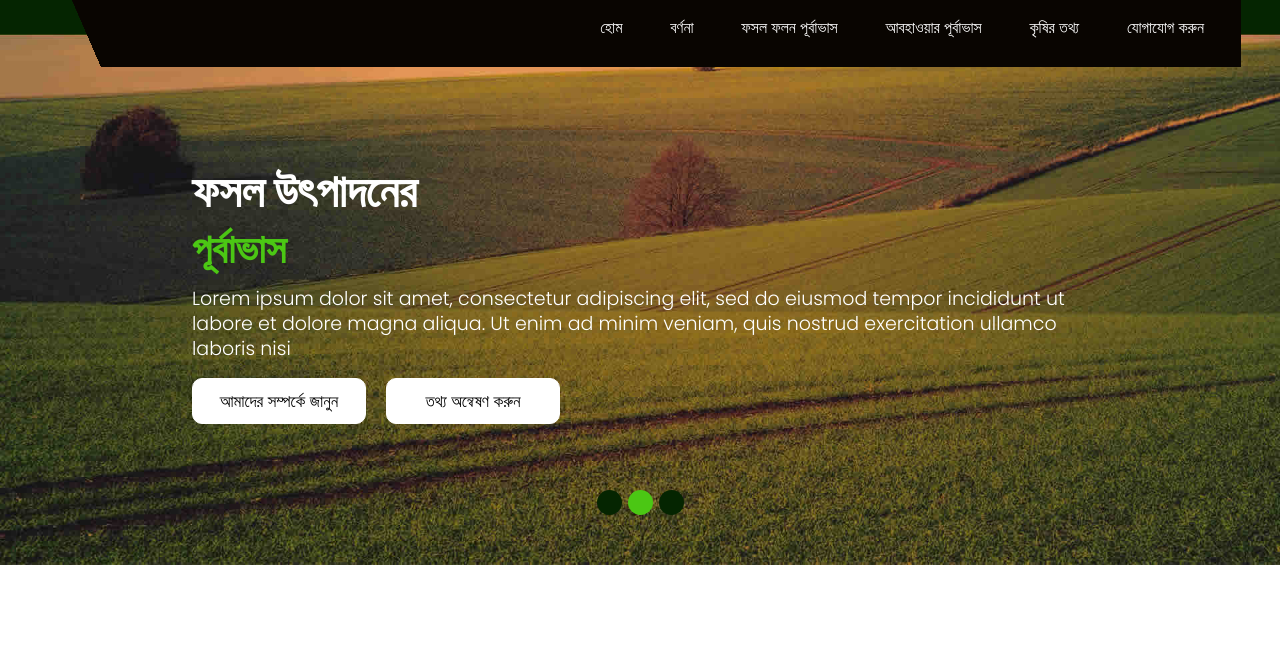
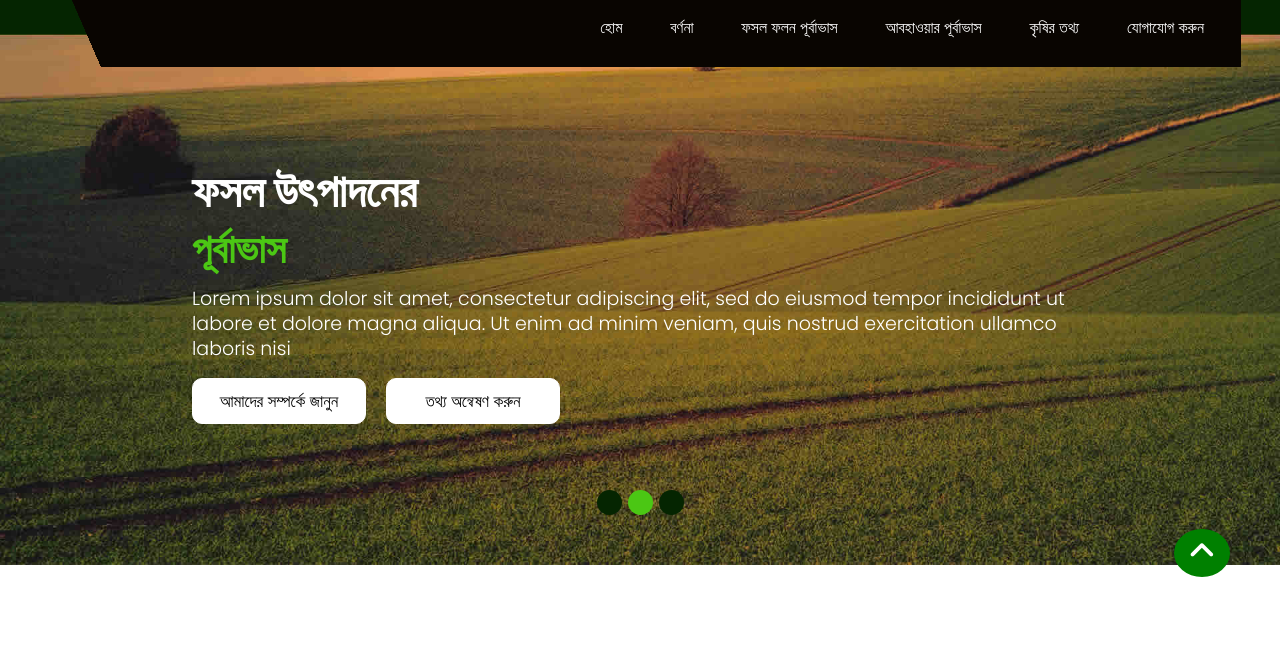
Before and after one commit to ashik035/crop_yield, a Django app: page / in a window 1280 px wide. Shown: the part 173-826 px from the top of the page. Run offline with Django 4.2, Linux system fonts and the light colour scheme; some libraries are stand-ins or nearby versions.

Commit message:
Added return to top button

```diff
--- a/crop/crop_home/static/css/style.css
+++ b/crop/crop_home/static/css/style.css
@@ -40,6 +40,32 @@ body {
      font-weight: normal;
      overflow-x: hidden;
 }
+
+/* Return to top button start*/
+
+.arrow-button{
+     position: fixed;
+     bottom: 50px;
+     right: 50px;
+     background-color: green;
+     padding: 7px 15px;
+     border-radius: 50%;
+     cursor: pointer;
+     z-index: 99;
+     border: none;
+     outline: none;
+}
+
+.arrow-button:hover{
+     background-color: darkgreen;
+}
+
+.arrow-button a span{
+     font-size: 30px;
+     color: white;
+}
+
+/* Return to top button end*/
 
 a {
      color: #1f1f1f;
--- a/crop/crop_home/templates/home.html
+++ b/crop/crop_home/templates/home.html
@@ -30,6 +30,7 @@
     <!--[if lt IE 9]>
       <script src='{% static "https://oss.maxcdn.com/html5shiv/3.7.3/html5shiv.min.js"></script>
       <script src='{% static "https://oss.maxcdn.com/respond/1.4.2/respond.min.js"></script><![endif]-->
+      <script src="https://kit.fontawesome.com/a076d05399.js" crossorigin="anonymous"></script>
 </head>
 <!-- body -->
 
@@ -39,6 +40,11 @@
         <div class="loader"><img src='{% static "images/loading.gif" %}' alt="#" /></div>
     </div>
     <!-- end loader -->
+
+    <div class="arrow-button">
+        <a href="#"><span class="fa fa-angle-up"></span></a>
+    </div>
+
     <!-- header -->
     <header>
         <!-- header inner -->
```
